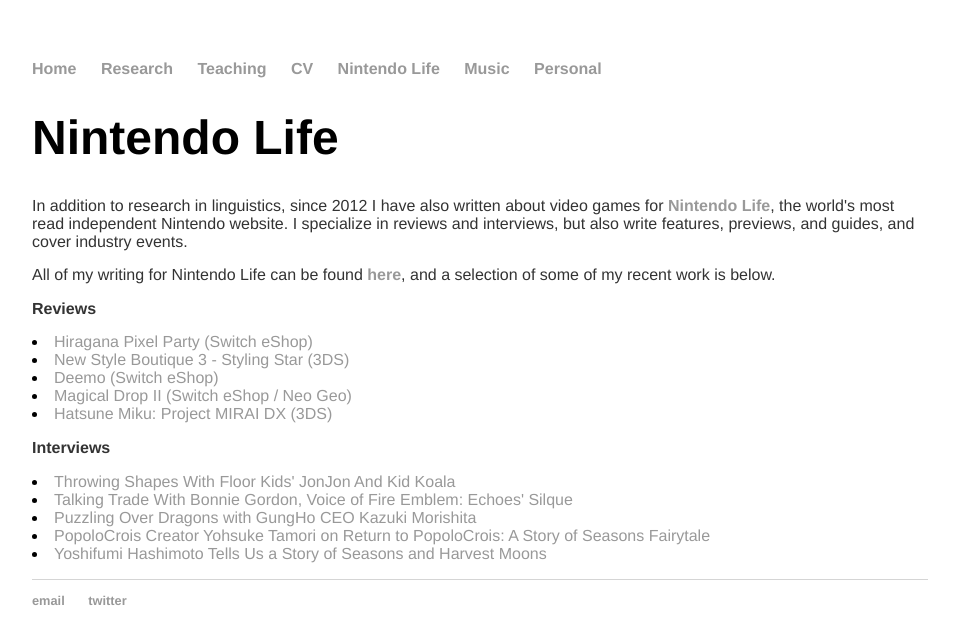
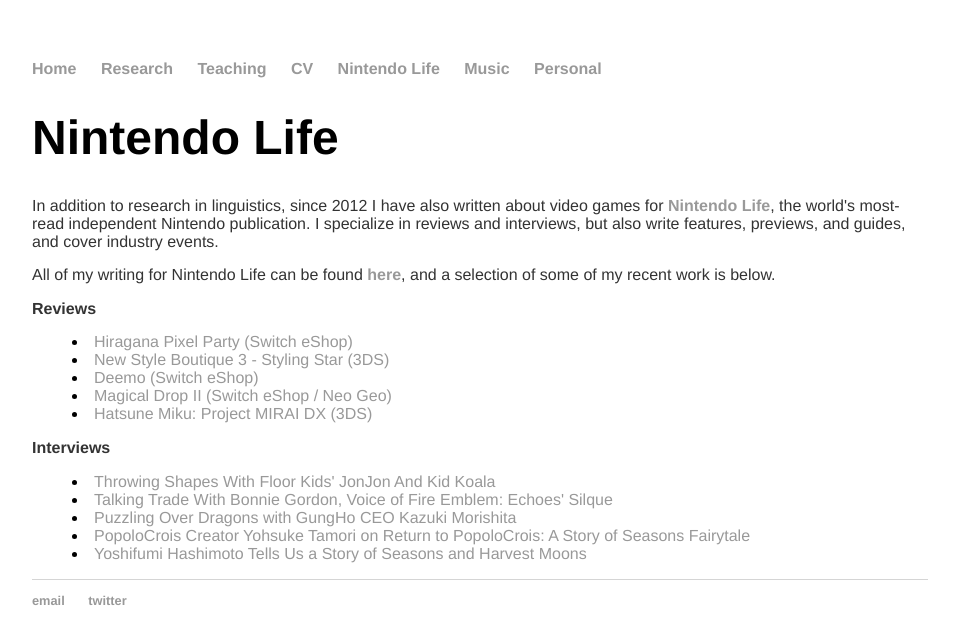
Before and after one commit to morgansleeper/morgansleeper.github.io, a Jekyll site: the page built from nintendolife/index.html, in a window 1280 px wide. Shown: the top 644 px of the page, without its empty margins (160-1119 px from the left). Built offline with Jekyll 4.4.1, drawn with Linux system fonts in a browser that asks for light colours.

Commit message:
Update index.html

```diff
--- a/nintendolife/index.html
+++ b/nintendolife/index.html
@@ -4,29 +4,29 @@
 ---
 <h1>Nintendo Life</h1>
 <p>In addition to research in linguistics, since 2012 I have also written about video games for <a href = http://www.nintendolife.com><b>Nintendo Life</b></a>,
-  the world's most read independent Nintendo website. I specialize in reviews and interviews, but also write features, previews,
+  the world's most-read independent Nintendo publication. I specialize in reviews and interviews, but also write features, previews,
   and guides, and cover industry events.</p>
 <p>All of my writing for Nintendo Life can be found
   <a href = http://www.nintendolife.com/staff/morgan-sleeper><b>here</b></a>, and a selection of some of my recent work is below.</p>
 
 <p><b>Reviews</b></p>
-<li><a href = http://www.nintendolife.com/reviews/switch-eshop/hiragana_pixel_party>Hiragana Pixel Party (Switch eShop)</a></li>
-<li><a href = http://www.nintendolife.com/reviews/3ds/nintendo_presents_new_style_boutique_3_-_styling_star>New Style Boutique 3 -
+<li style="margin-left: 40px;"><a href = http://www.nintendolife.com/reviews/switch-eshop/hiragana_pixel_party>Hiragana Pixel Party (Switch eShop)</a></li>
+<li style="margin-left: 40px;"><a href = http://www.nintendolife.com/reviews/3ds/nintendo_presents_new_style_boutique_3_-_styling_star>New Style Boutique 3 -
    Styling Star (3DS)</a></li>
-<li><a href = http://www.nintendolife.com/reviews/switch-eshop/deemo>Deemo (Switch eShop)</a></li>
-<li><a href = http://www.nintendolife.com/reviews/switch-eshop/magical_drop_ii_neogeo>Magical Drop II (Switch eShop / Neo Geo)</a></li>
- <li><a href = http://www.nintendolife.com/reviews/3ds/hatsune_miku_project_mirai_dx>Hatsune Miku: Project MIRAI DX (3DS)</a></li>
+<li style="margin-left: 40px;"><a href = http://www.nintendolife.com/reviews/switch-eshop/deemo>Deemo (Switch eShop)</a></li>
+<li style="margin-left: 40px;"><a href = http://www.nintendolife.com/reviews/switch-eshop/magical_drop_ii_neogeo>Magical Drop II (Switch eShop / Neo Geo)</a></li>
+ <li style="margin-left: 40px;"><a href = http://www.nintendolife.com/reviews/3ds/hatsune_miku_project_mirai_dx>Hatsune Miku: Project MIRAI DX (3DS)</a></li>
 
 <p><b>Interviews</b></p>
- <li><a href = http://www.nintendolife.com/news/2017/12/feature_throwing_shapes_with_floor_kids_jonjon_and_kid_koala>
+ <li style="margin-left: 40px;"><a href = http://www.nintendolife.com/news/2017/12/feature_throwing_shapes_with_floor_kids_jonjon_and_kid_koala>
    Throwing Shapes With Floor Kids' JonJon And Kid Koala</a></li>
- <li><a href = http://www.nintendolife.com/news/2017/07/feature_talking_trade_with_bonnie_gordon_voice_of_fire_emblem_echoes_silque>
+ <li style="margin-left: 40px;"><a href = http://www.nintendolife.com/news/2017/07/feature_talking_trade_with_bonnie_gordon_voice_of_fire_emblem_echoes_silque>
    Talking Trade With Bonnie Gordon, Voice of Fire Emblem: Echoes' Silque</a></li>
- <li><a href = http://www.nintendolife.com/news/2017/06/feature_puzzling_over_dragons_with_gungho_ceo_kazuki_morishita>
+ <li style="margin-left: 40px;"><a href = http://www.nintendolife.com/news/2017/06/feature_puzzling_over_dragons_with_gungho_ceo_kazuki_morishita>
    Puzzling Over Dragons with GungHo CEO Kazuki Morishita</a></li>
-  <li><a href = http://www.nintendolife.com/news/2016/02/interview_popolocrois_creator_yohsuke_tamori_on_return_to_popolocrois_a_story_of_seasons_fairytale>
+  <li style="margin-left: 40px;"><a href = http://www.nintendolife.com/news/2016/02/interview_popolocrois_creator_yohsuke_tamori_on_return_to_popolocrois_a_story_of_seasons_fairytale>
     PopoloCrois Creator Yohsuke Tamori on Return to PopoloCrois: A Story of Seasons Fairytale</a></li>
- <li><a href = http://www.nintendolife.com/news/2014/07/interview_yoshifumi_hashimoto_tells_us_a_story_of_seasons_and_harvest_moons>
+ <li style="margin-left: 40px;"><a href = http://www.nintendolife.com/news/2014/07/interview_yoshifumi_hashimoto_tells_us_a_story_of_seasons_and_harvest_moons>
     Yoshifumi Hashimoto Tells Us a Story of Seasons and Harvest Moons</a></li>
 
 <p></p>
```
